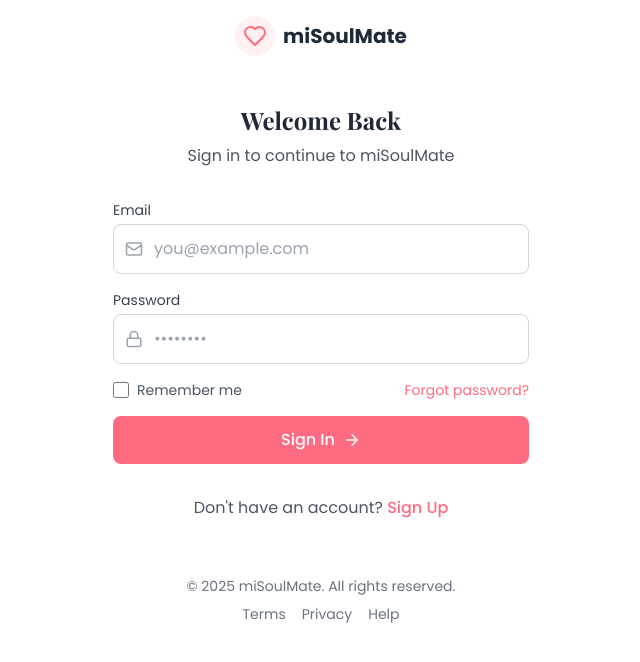
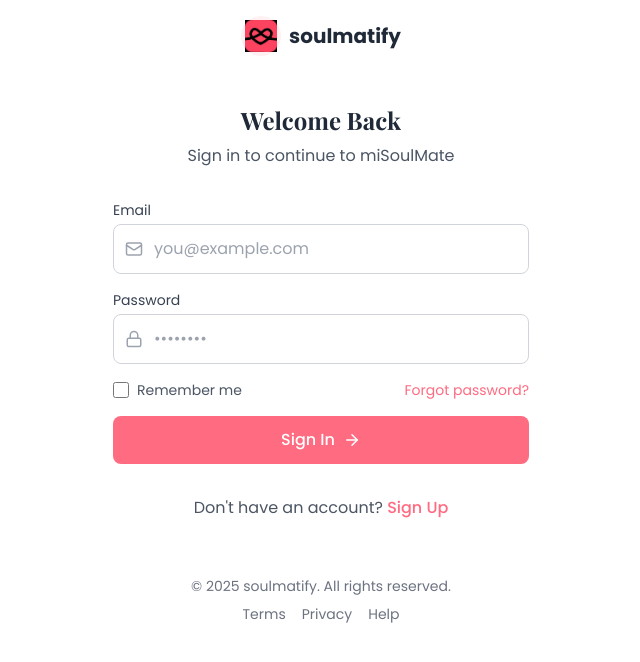
Before and after one commit to salvatoluis/misoulmate, a React (Vite) app: page /login in a window 1280 px wide. Shown: the top 662 px of the page, without its empty margins (319-959 px from the left). Built offline with nearby package versions, Linux system fonts and the light colour scheme.

Commit message:
- update reg process

```diff
--- a/index.html
+++ b/index.html
@@ -2,7 +2,7 @@
 <html lang="en">
   <head>
     <meta charset="UTF-8" />
-    <link rel="icon" type="image/svg+xml" href="/vite.svg" />
+    <link rel="icon" type="image/svg+xml" href="/logo.jpeg" />
     <meta name="viewport" content="width=device-width, initial-scale=1.0" />
     <title>Soulmatify</title>
   </head>
--- a/src/layouts/AuthLayout.tsx
+++ b/src/layouts/AuthLayout.tsx
@@ -1,7 +1,5 @@
-// src/layouts/AuthLayout.tsx
 import React from 'react';
 import { Link } from 'react-router-dom';
-import { Heart } from 'lucide-react';
 
 interface AuthLayoutProps {
     children: React.ReactNode;
@@ -10,24 +8,21 @@ interface AuthLayoutProps {
 const AuthLayout: React.FC<AuthLayoutProps> = ({ children }) => {
     return (
         <div className="bg-white min-h-screen">
-            {/* Header */}
             <header className="p-4 flex justify-center">
                 <Link to="/" className="flex items-center">
                     <div className="w-10 h-10 bg-[#FF6B81]/10 rounded-full flex items-center justify-center">
-                        <Heart size={24} className="text-[#FF6B81]" />
+                        <img src="/logo.jpeg" alt="soulmatify logo" className='w-8 h-8' />
                     </div>
-                    <span className="text-xl font-bold text-gray-800 ml-2">miSoulMate</span>
+                    <span className="text-xl font-bold text-gray-800 ml-2">soulmatify</span>
                 </Link>
             </header>
 
-            {/* Content */}
             <main className="max-w-md mx-auto px-4 py-8">
                 {children}
             </main>
 
-            {/* Footer */}
             <footer className="py-6 text-center text-sm text-gray-500">
-                <p>© 2025 miSoulMate. All rights reserved.</p>
+                <p>© 2025 soulmatify. All rights reserved.</p>
                 <div className="mt-2 space-x-4">
                     <Link to="/terms" className="text-gray-500 hover:text-gray-700">Terms</Link>
                     <Link to="/privacy" className="text-gray-500 hover:text-gray-700">Privacy</Link>
```
Also changed, not shown: public/logo.jpeg (added).
